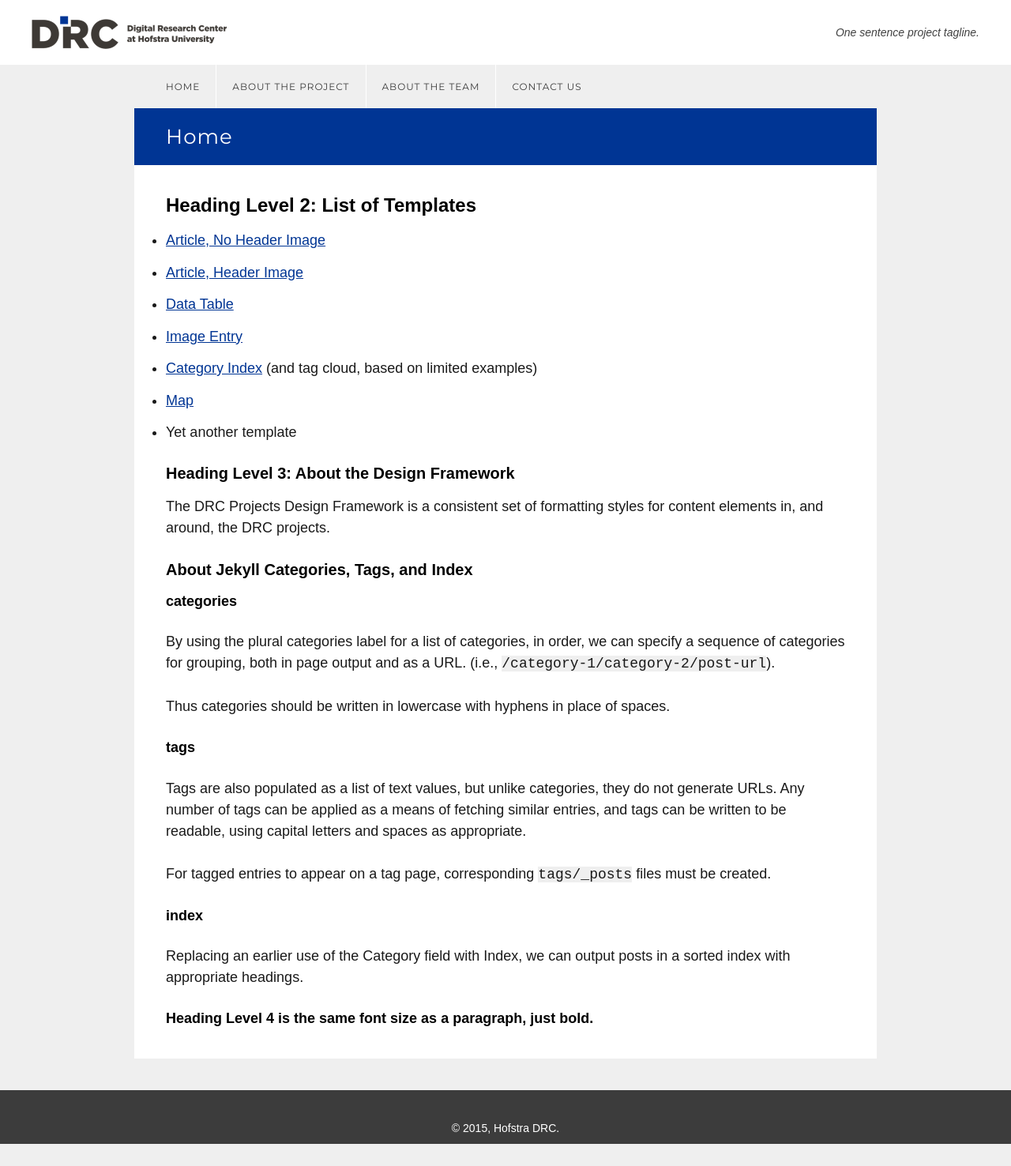
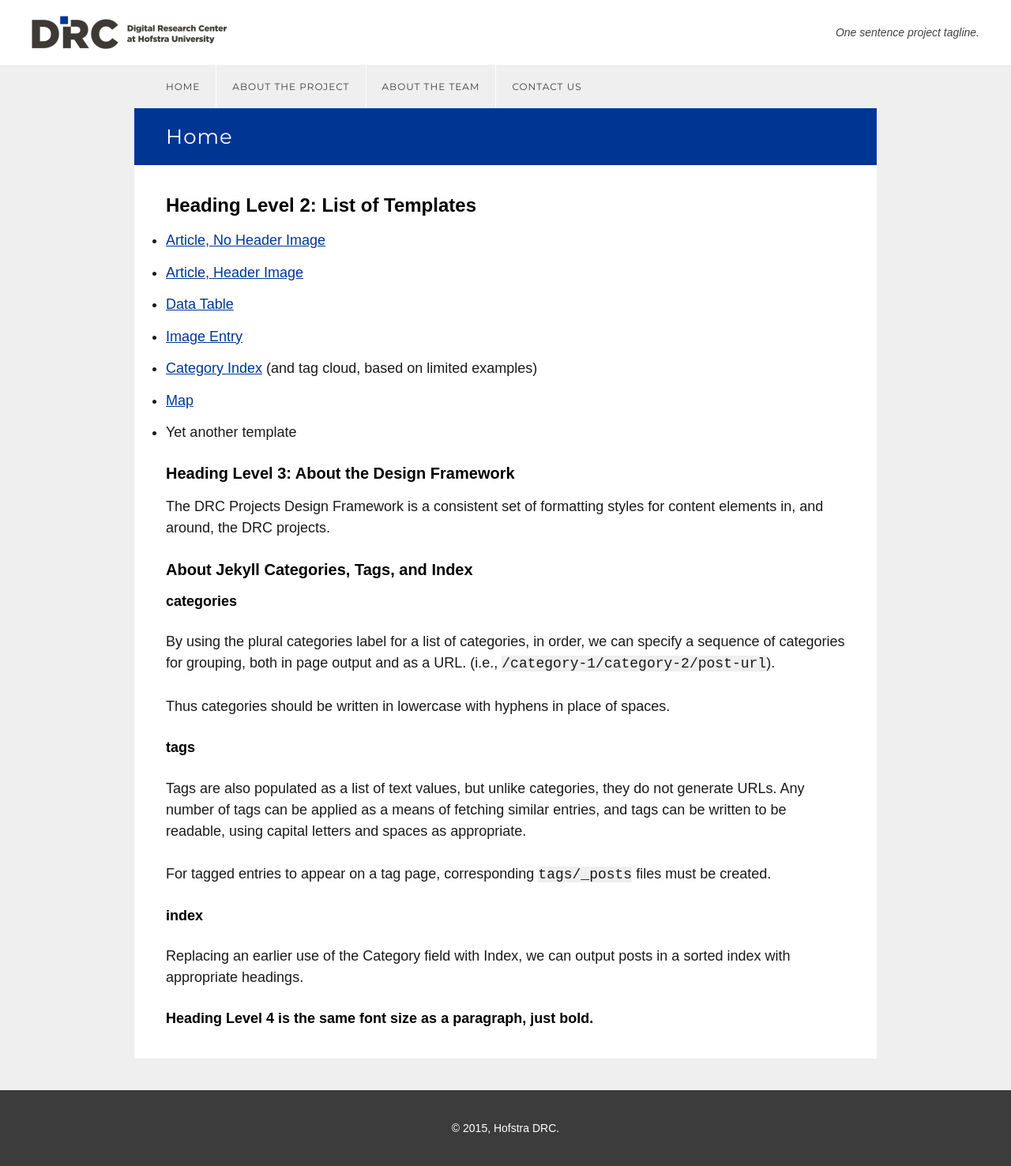
Before and after one commit to hofstra/design-framework, a Jekyll site: the page built from index.md, in a window 1280 px wide. Shown: the whole page at 79% size. Built offline with Jekyll 4.4.1, drawn with Linux system fonts in a browser that asks for light colours; nearby versions of some CDN libraries; before the commit the page ends 1448 px from its top, so only the background shows below that.

Commit message:
Updating footer styles in design-framework for Coyote

```diff
--- a/_source/ui/css/_ui.scss
+++ b/_source/ui/css/_ui.scss
@@ -101,8 +101,12 @@
         padding-bottom: 12px;
         padding-left: 40px;
     }
+        .footer {
+            padding-bottom: 40px;
+        }
 @include mq(940px) {
-    .wrapper {
+    .wrapper,
+    .footer {
         padding-right: 20px;
         padding-left: 20px;
     }
--- a/ui/css/styles.css
+++ b/ui/css/styles.css
@@ -132,8 +132,12 @@ body {
   .footer:after {
     clear: both; }
 
+.footer {
+  padding-bottom: 40px; }
+
 @media all and (max-width: 940px) {
-  .wrapper {
+  .wrapper,
+  .footer {
     padding-right: 20px;
     padding-left: 20px; } }
 h1 {
```
Also changed, not shown: 1 other file.
